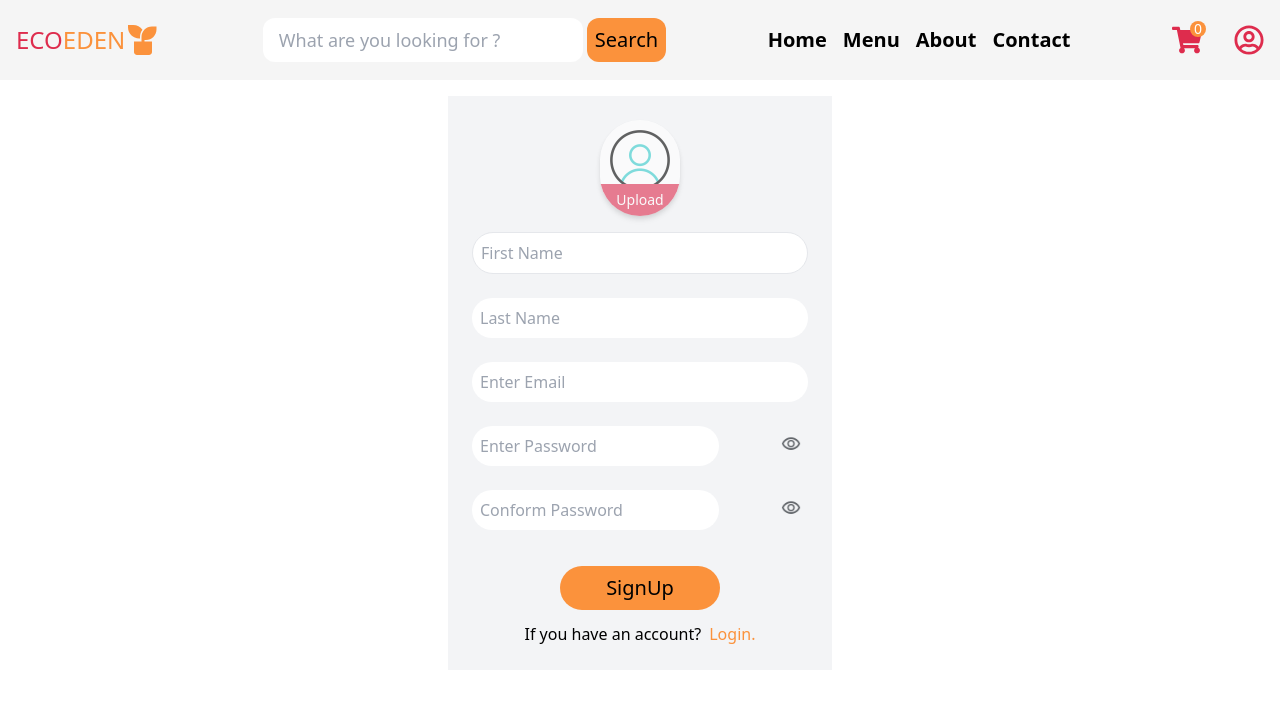
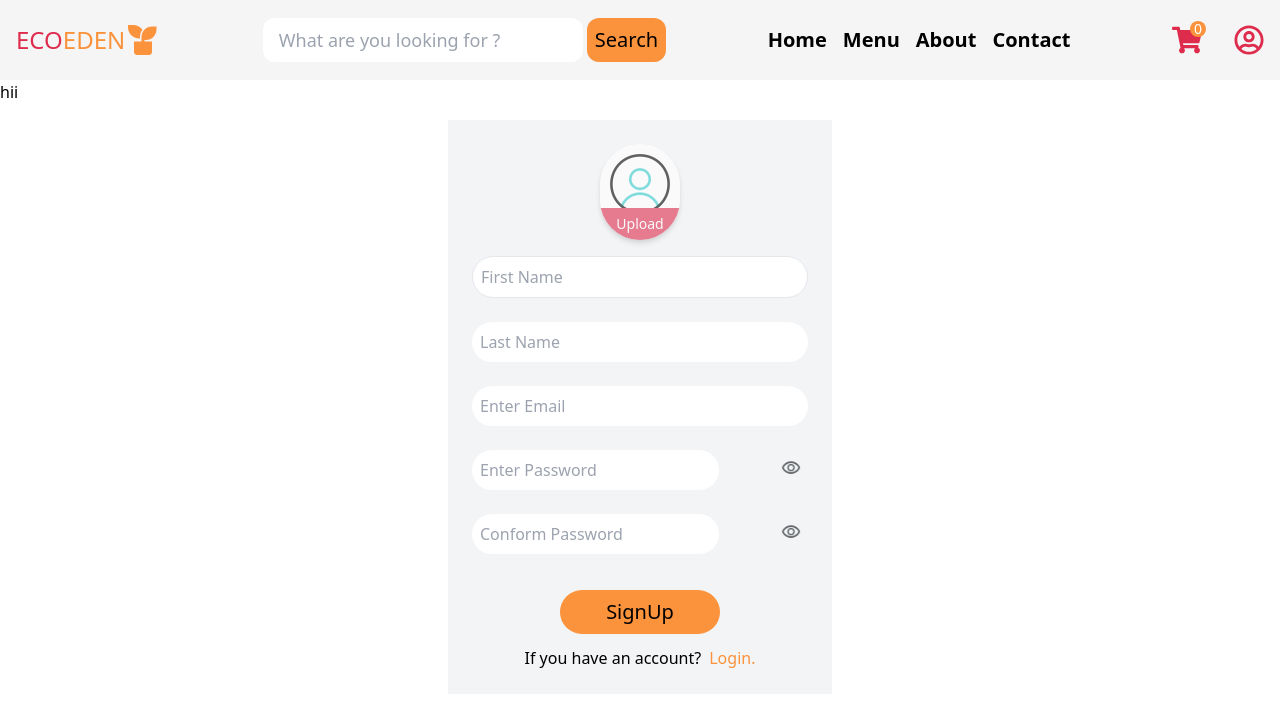
Before and after one commit to EcoEden/Nursery-Administration-Website, a React (Vite) app: page /signup in a window 1280 px wide. Shown: the top 706 px of the page. Built offline with nearby package versions, Linux system fonts and the light colour scheme.

Commit message:
Some Change

```diff
--- a/src/Componants/Demo.jsx
+++ /dev/null
@@ -1,11 +0,0 @@
-import React from 'react'
-
-const Demo = () => {
-  return (
-    <div>
-
-    </div>
-  )
-}
-
-export default Demo
--- a/src/Componants/Signup.jsx
+++ b/src/Componants/Signup.jsx
@@ -101,6 +101,7 @@ const Signup = () => {
         theme="light"
         transition="Bounce"
       />
+      <h1>hii</h1>
       <div className="w-full max-w-sm  min-h-[500px] p-6 mx-auto mt-4 flex-col  bg-gray-100 ">
         <div className="mb-4 mx-auto rounded-full overflow-hidden bg-blend-multiply opacity-60 w-20 h-24 drop-shadow-md shadow-md relative">
           <img src="\All_Icons\profile.gif" alt="" className='w-full ' />
```
Also changed, not shown: src/Componants/DEmo2.jsx (deleted).
